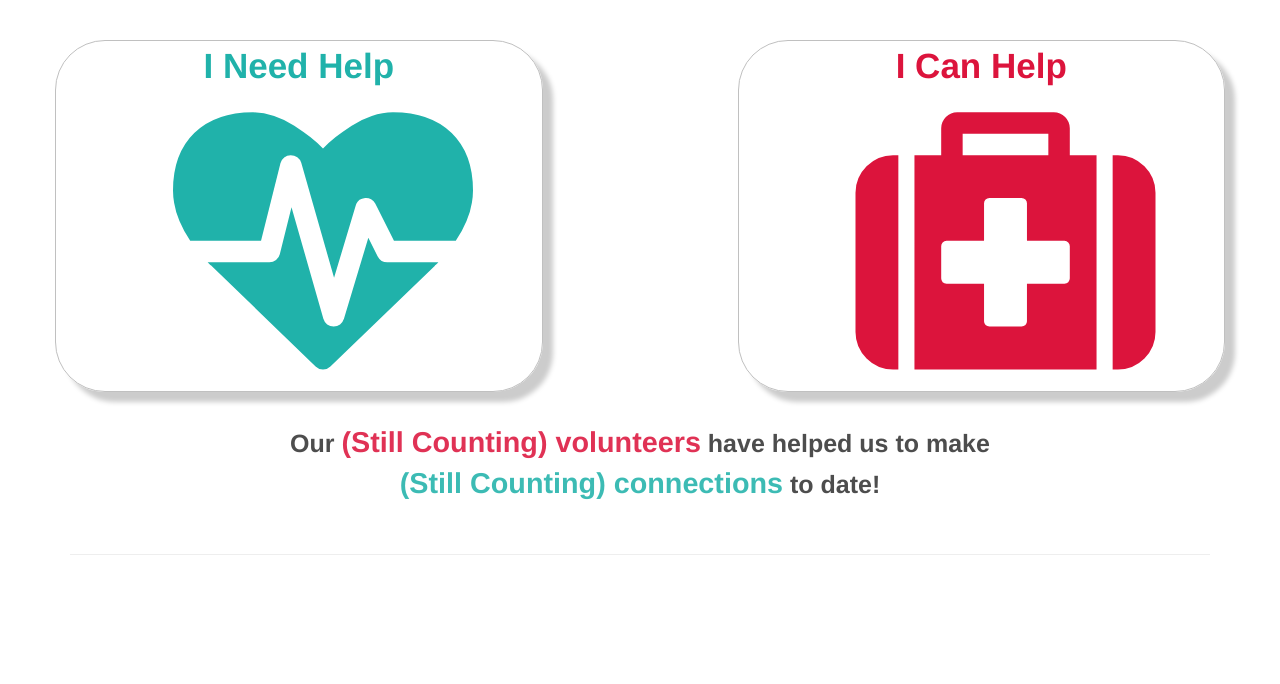
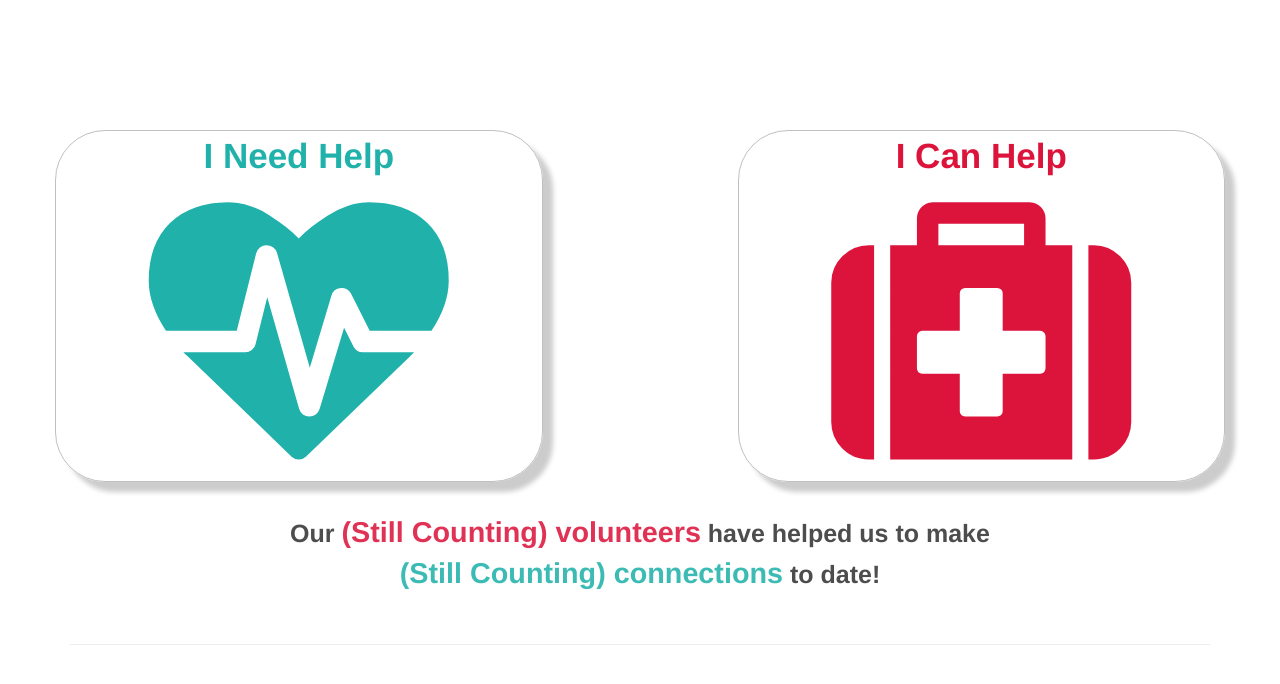
Before and after one commit to Dheeraj-Arremsetty/globalHack2016, a Python web app: template templates/home.html in a window 1280 px wide. Shown: the part 52-736 px from the top of the page. Run offline with Jinja, Linux system fonts and the light colour scheme; the template is opened without the code that fills it, so the values that code supplies are empty.

Commit message:
tweaked landing page styles

```diff
--- a/static/css/main.css
+++ b/static/css/main.css
@@ -1,6 +1,6 @@
 /* Remove the navbar's default margin-bottom and rounded borders */
 .navbar {
-  margin-bottom: 40px;
+  margin-bottom: 80px;
   border-radius: 0;
 }
 
@@ -59,9 +59,8 @@
     border-width: thin;
     border-style: solid;
     border-radius: 5rem;
-    padding-left: 10%;
-    padding-right: 10%;
     box-shadow: 10px 10px 5px #cccccc;
+    margin-top: 5rem;
 }
 
 .landing-button:hover {
```
